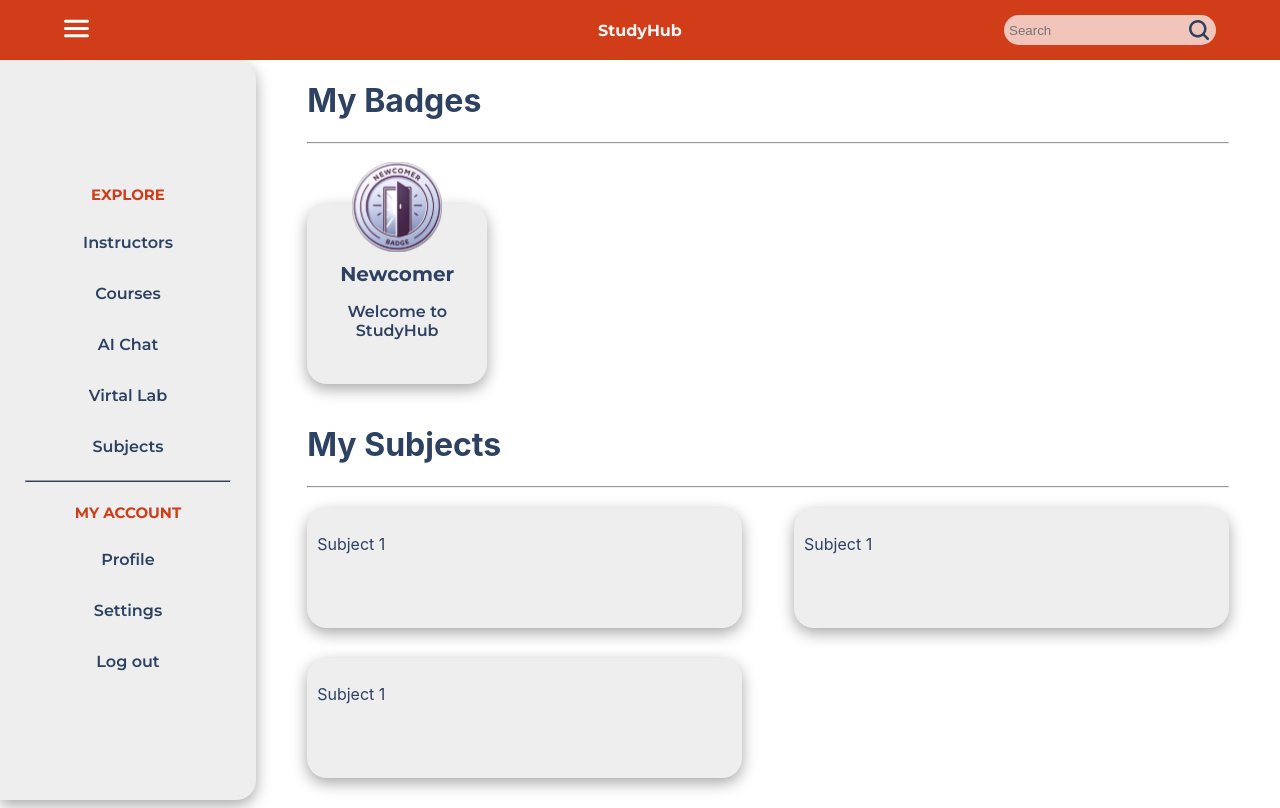
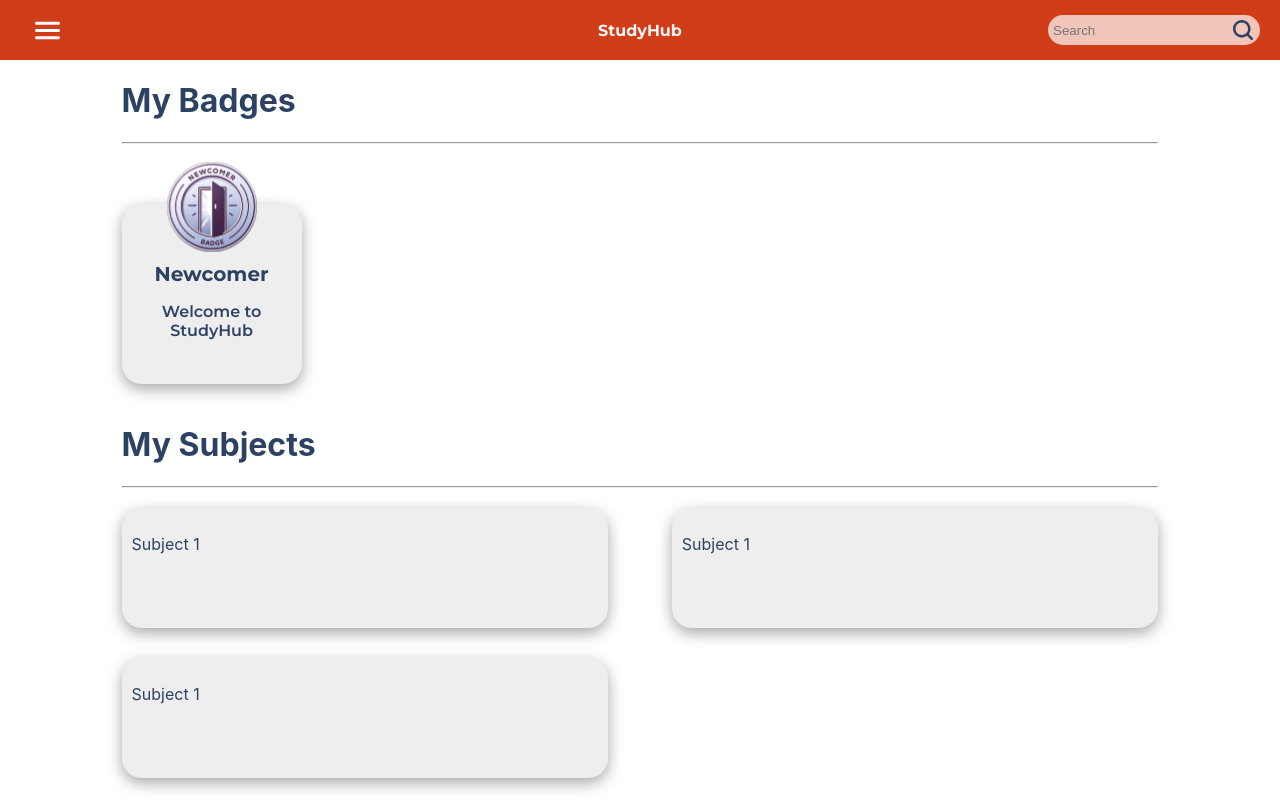
Before and after one commit to elidaarnaut/StudyHub, a React (Create React App) app in the folder study-hub/: page /dashboardStudent in a window 1280 px wide. Built offline with nearby package versions, Linux system fonts and the light colour scheme.

Commit message:
Created sidebar and used it on dashboard student page

```diff
--- a/study-hub/src/App.css
+++ b/study-hub/src/App.css
@@ -159,12 +159,13 @@
  /* DASHBOARD */
 
 .topMenu2div{
-  width: 100%;
+  width: 100vw;
   height: 60px;
   background-color: #D03D18;
   display: flex;
   align-items: center;
   justify-content: center;
+  text-align: center;
   /* position: absolute; */
   top: 0;
   position: fixed;
@@ -175,21 +176,27 @@
   color: #F5F5F5;
   font-family: 'Montserrat', Arial, Helvetica, sans-serif;
   font-weight: 700;
+  margin: 5px;
 
 }
 
 .leftItem {
   width: 30%;
 }
-.centerItem {
-  width: 30%;
-  display: flex;
-  justify-content: center;
-}
+/* .centerItem { */
+  /* width: calc(100% - 55px - 200px); */
+  /* display: flex; */
+  /* justify-content: center; */
+  /* text-align: center; */
+  /* margin: auto; */
+/* } */
 .rightItem {
-  width: 30%;
+  width: fit-content;
   display: flex;
   justify-content: right;
+  position: fixed;
+  top: 15px;
+  right: 20px;
 }
 
 .sDashboardMain {
@@ -197,6 +204,7 @@
   width: 100%;
   height: calc(100vh - 60px);
   display: flex;
+  justify-content: center;
 
 }
 
@@ -235,22 +243,26 @@
   font-weight: 600;
 }
 
+.sidebar hr {
+  width: 90%;
+}
+
 .sideMenuTitle {
   color: #D03D18;
   font-family: 'Montserrat', Arial, Helvetica, sans-serif;
-  font-size: 15px;
+  font-size: 20px;
   font-weight: 700;
 
 }
 
  /* DASHBOARD STUDENT  */
 .next2SideMenuDiv {
-  width: 80%;
+  width: 90%;
   display: flex;
   align-items: center;
   flex-direction: column;
   position: relative;
-  left: 20%;
+  /* left: 20%; */
   top: 60px;
 }
 
@@ -811,3 +823,86 @@ label {
   margin-bottom: 5px;
   color: #666;
 }
+
+/* Sidebar styles */
+.sidebar {
+  height: 100%;
+  width: 0;
+  position: fixed;
+  z-index: 1;
+  top: 0;
+  left: 0;
+  background-color: #111;
+  overflow-x: hidden;
+  transition: width 0.5s;
+  padding-top: 70px;
+}
+
+.sidebar a {
+  padding: 10px 15px;
+  text-decoration: none;
+  font-size: 20px;
+  color: #d93030;
+  display: block;
+  transition: color 0.3s;
+}
+
+.sidebar a:hover {
+  color: #fff;
+  background-color: #575757;
+}
+
+.sidebar .closebtn {
+  position: absolute;
+  top: 0;
+  right: 15px;
+  font-size: 36px;
+  margin-left: 50px;
+  color: #ccc;
+}
+
+.sidebar .closebtn:hover {
+  color: #fff;
+}
+
+/* Button to open/close sidebar */
+.openbtn {
+  font-size: 20px;
+  cursor: pointer;
+  background-color: transparent;
+  color: white;
+  border: none;
+  height: 45px;
+  width: 55px;
+  /* padding: 10px 15px; */
+  border-radius: 5px;
+  position: fixed;
+  top: 7.5px;
+  left: 20px;
+  z-index: 100;
+  display: flex;
+  justify-content: center;
+  align-items: center;
+}
+
+.openbtn:hover {
+  background-color: #2D4263;
+  ;
+}
+
+/* Main content */
+#main {
+  transition: margin-left .5s;
+  padding: 20px;
+  padding-left: 30px;
+}
+
+
+
+
+
+/* Responsive adjustment */
+@media screen and (max-height: 450px) {
+  .sidebar {padding-top: 15px;}
+  .sidebar a {font-size: 18px;}
+}
--- /dev/null
+++ b/study-hub/src/components/Sidebar.jsx
@@ -0,0 +1,43 @@
+import React, { useState } from 'react';
+import menuPic from "../assets/menu.svg";
+import { Link } from "react-router-dom";
+
+import '../App.css';
+
+function Sidebar({ toggleNav }) {  // Receive toggleNav as a prop
+  const [isOpen, setIsOpen] = useState(false);
+
+  const handleToggleNav = () => {
+    setIsOpen(!isOpen);
+    toggleNav && toggleNav();  // Use toggleNav if provided from parent component
+  };
+
+  return (
+    <div>
+      <div id="mySidebar" className="sidebar" style={{ width: isOpen ? '250px' : '0' }}>
+        <a href="javascript:void(0)" className="closebtn" onClick={handleToggleNav}>×</a>
+
+        <h2 className="sideMenuTitle">EXPLORE</h2>
+        <Link><p>Instructors</p></Link>
+        <Link><p>Courses</p></Link>
+        <Link><p>AI Chat</p></Link>
+        <Link><p>Virtal Lab</p></Link>
+        <Link to="/subjects" className="link"><p>Subjects</p></Link>
+        <hr />
+        <h2 className="sideMenuTitle">MY ACCOUNT</h2>
+        <Link to="/profile" className="link"><p>Profile</p></Link>
+        <Link to="/settings1" className="link"><p>Settings</p></Link>
+        <Link><p>Log out</p></Link>
+
+      </div>
+
+      {/* <div id="main" style={{ marginLeft: isOpen ? '250px' : '0' }}> */}
+        <button className="openbtn" onClick={handleToggleNav}><img src={menuPic} alt="" className="menuPic" /></button>
+        {/* <h2>Collapsed Sidebar</h2>
+        <p>Click on the hamburger menu/bar icon to toggle the sidebar.</p> */}
+      {/* </div> */}
+    </div>
+  );
+}
+
+export default Sidebar;
--- a/study-hub/src/components/TopMenu2.jsx
+++ b/study-hub/src/components/TopMenu2.jsx
@@ -1,20 +1,22 @@
 import React from "react";
 import Search1 from "./Search1";
+import Sidebar from "./Sidebar";
 import menuPic from "../assets/menu.svg";
 
 import "../App.css"
 
 function TopMenu2(){
+
+  const [isOpen, setIsOpen] = React.useState(false);
+
+  const toggleNav = () => {
+    setIsOpen(!isOpen);
+  };
   return(
     <div className="topMenu2div">
-            <div className="leftItem">
-              <div>
-                <img src={menuPic} alt="" className="menuPic" />
-              </div>
-            </div>
-            <div className="centerItem">
+      <Sidebar toggleNav={toggleNav}  />
+
       <p>StudyHub</p>
-            </div>
       <div className="rightItem">
         <Search1></Search1>
       </div>
--- a/study-hub/src/pages/DashboardStudent.jsx
+++ b/study-hub/src/pages/DashboardStudent.jsx
@@ -9,7 +9,7 @@ function DashboardStudent(){
         <div >
             <TopMenu2></TopMenu2>
             <div className="sDashboardMain">
-                <SideMenu></SideMenu>
+                {/* <SideMenu></SideMenu> */}
                 <div className="next2SideMenuDiv">
                     <div className="badgesSectionDash">
                         <h1>My Badges</h1>
```
Lines whose indentation alone changed are shown as unchanged.
